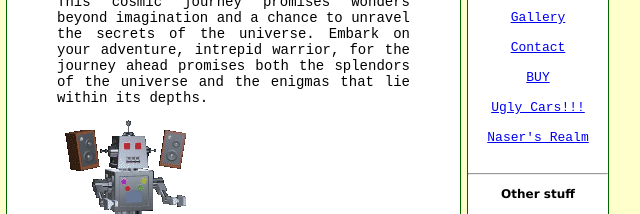
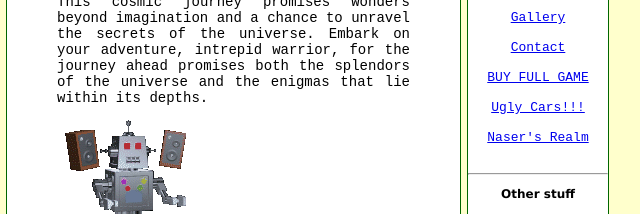
Before and after one commit to umijs1/tgif, a plain HTML site: page index.html in a window 1280 px wide. Shown: the part 402-616 px from the top of the page, 187-827 px from the left. Drawn offline with Linux system fonts and the light colour scheme.

Commit message:
Update index.html

```diff
--- a/index.html
+++ b/index.html
@@ -48,7 +48,7 @@
 <a href="guestbook.html">Guest Book</a><br>
 <a href="gallery.html">Gallery</a><br>
 <a href="contact.html">Contact</a><br>
-<a href="buy.html">BUY</a><br>
+<a href="contact.html">BUY FULL GAME</a><br>
 <a href="http://www.uglycars.fws1.com/index.html">Ugly Cars!!!</a><br>
 <a href="http://naser.r8.org">Naser's Realm<br><br></a></pre>
  <hr>
```
